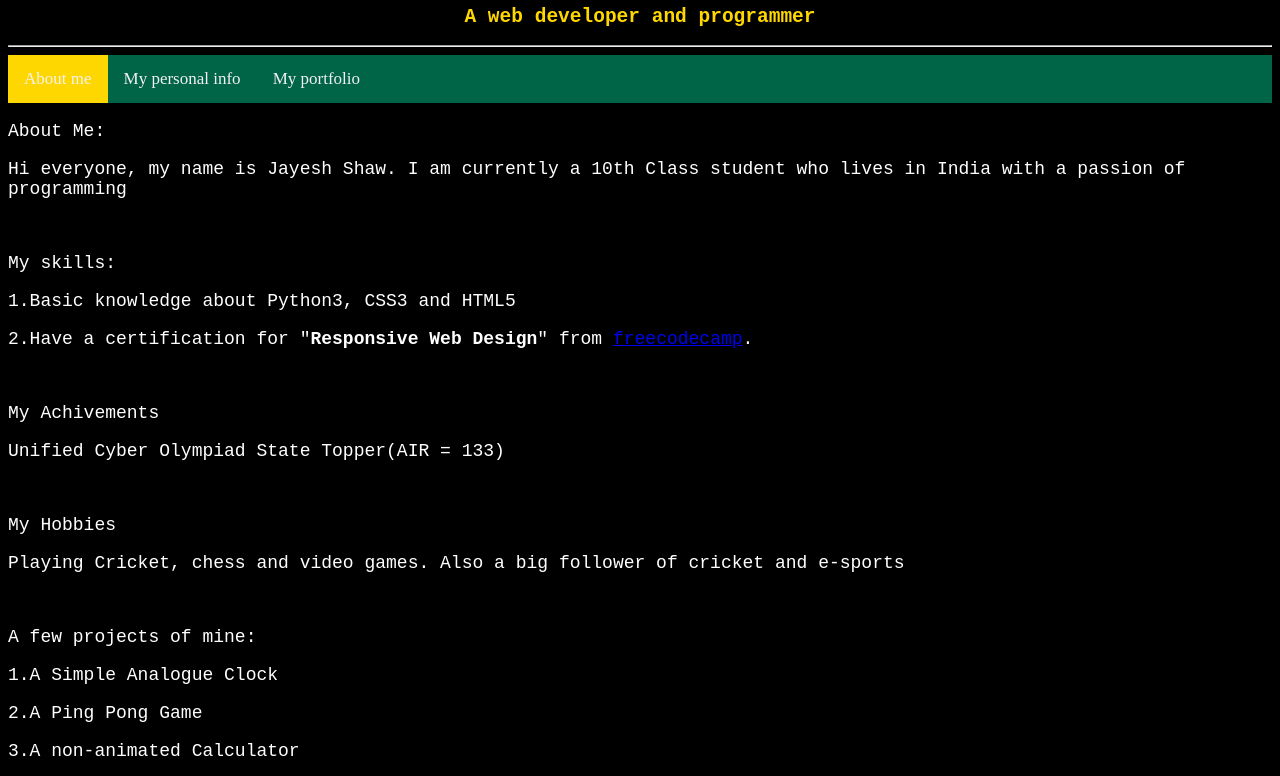
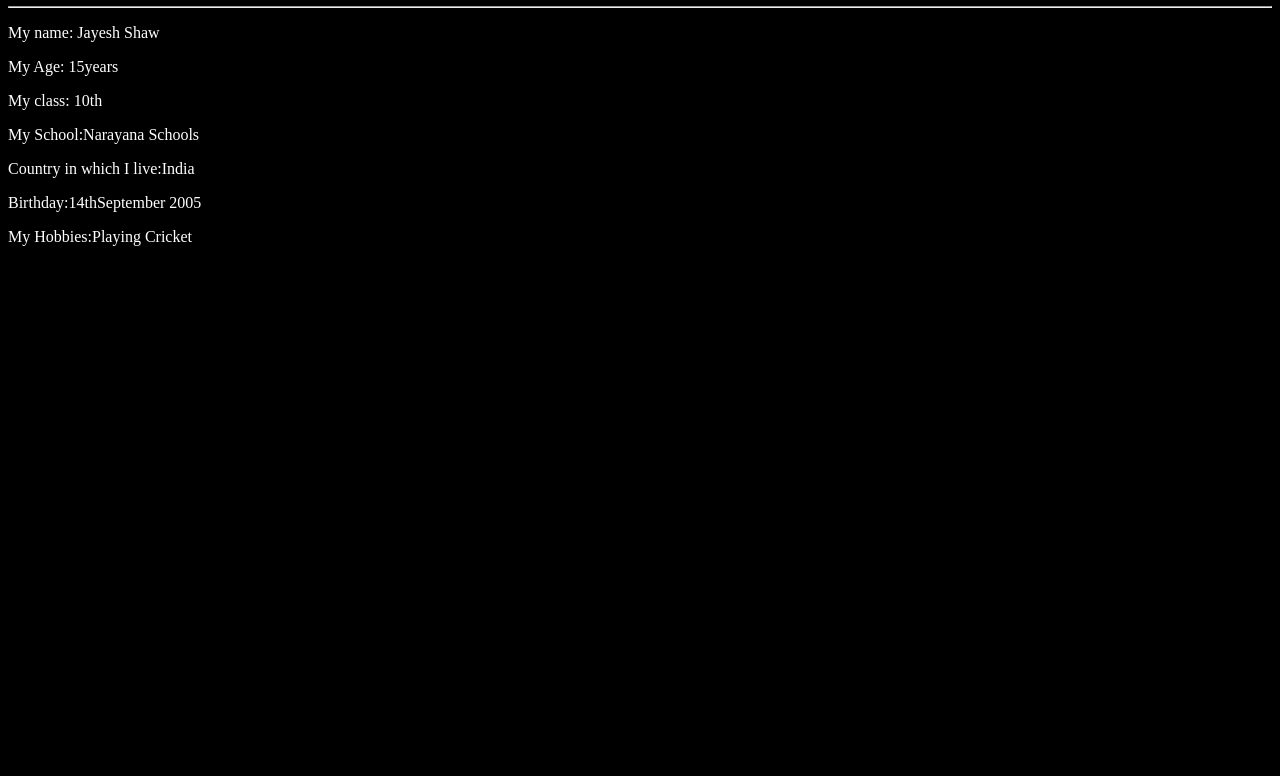
Before and after one commit to soulmortal28/MyPI, a plain HTML site: page index.html in a window 1280 px wide. Shown: the part 60-836 px from the top of the page. After the commit the page ends 800 px from the top, so only its background shows below. Drawn offline with Linux system fonts and the light colour scheme.

Commit message:
Update index.html

```diff
--- a/index.html
+++ b/index.html
@@ -1,103 +1,22 @@
-
-
-<title>Welcome to My Webpage</title>
-<h1 style="color: Gold;">Jayesh Shaw</h1>
-<h2 style="color: Gold;">A web developer and programmer</h2><hr>
-
 <style>
-  .topnav {
-  overflow: hidden;
-  background-color:rgb(0,100,70);
-}
-
-.topnav a {
-  float: left;
-  color: #f2f2f2;
-  text-align: center;
-  padding: 14px 16px;
-  text-decoration: none;
-  font-size: 17px;
-}
-
-.topnav a:hover {
-  background-color: #000;
-
-}
-
-.topnav a.active {
-  background-color:gold;
-
-}
-
-}
-    button{
-      color:aqua;
+    h1{
+        color:Gold;
+        text-align: center;
     }
-
-    body {
-      background-color: black;
+    body{
+        background-color: #000;
     }
-    h1{
-       text-align:center;
-    }
-     p{
-      color: white;
-      font-family: monospace;
-      font-size : 18px;
-    }
-    h2{
-      text-align:center;
-      font-family:monospace;
-
+    p{
+        color:white;
     }
     </style>
-<div class="topnav">
-  <a class="active" href="#About me">About me</a>
-  <a href="#My Personal Info">My personal info</a>
-  <a href="https://soulmortal28.github.io/Portfolio/">My portfolio</a>
+    <title>My Personal Info</title>
+    <h1>My Personal Info</h1><hr>
 
-
-
-
-</div>
-
-<div style="padding-left:16px">
-
-
-</div>
-
-<p>About Me:</p>
-<p>Hi everyone, my name is Jayesh Shaw. I am currently a 10th Class student who lives in India with a passion of programming</p><br>
-
-<p>My skills:</p>
-<p>1.Basic knowledge about Python3, CSS3 and HTML5</p>
-<p>2.Have a certification for "<strong>Responsive Web Design</strong>" from <a href="https://www.freecodecamp.org" target="_blank">freecodecamp</a>.</p><br>
-
-<p>My Achivements</p>
-<p>Unified Cyber Olympiad State Topper(AIR = 133)</p><br>
-
-<p>My Hobbies</p>
-<p>Playing Cricket, chess and video games. Also a big follower of cricket and e-sports</p><br>
-
-
-<p>A few projects of mine:</p>
-<p>1.A Simple Analogue Clock</p>
-<p>2.A Ping Pong Game</p>
-<p>3.A non-animated Calculator</p>
-<p>Some graphics created using CSS many more things which you can find out in the My Portfolio and Achivements section above</p>
-
-
-
-
-
-
-<p>What is your favourite programming language?</n></p>
-<form action="What is your favourite programming language?">
-    <input type="text" placeholder="Type Here">
-    <button class="button">Submit here</button>
-  </form>
-
-<p>Here's the link to my github profile</p>
-<p><a href="https://github.com/soulmortal28" target="_blank">"https://github.com/soulmortal28"</a></p><br></p>
-
-<p>Thank You :)</p>
+<p>My name: Jayesh Shaw</p>
+<p>My Age: 15years</p>
+<p>My class: 10th</p>
+<p>My School:Narayana Schools</p>
+<p>Country in which I live:India</p>
+<p>Birthday:14thSeptember 2005</p>
+<p>My Hobbies:Playing Cricket</p>
```
